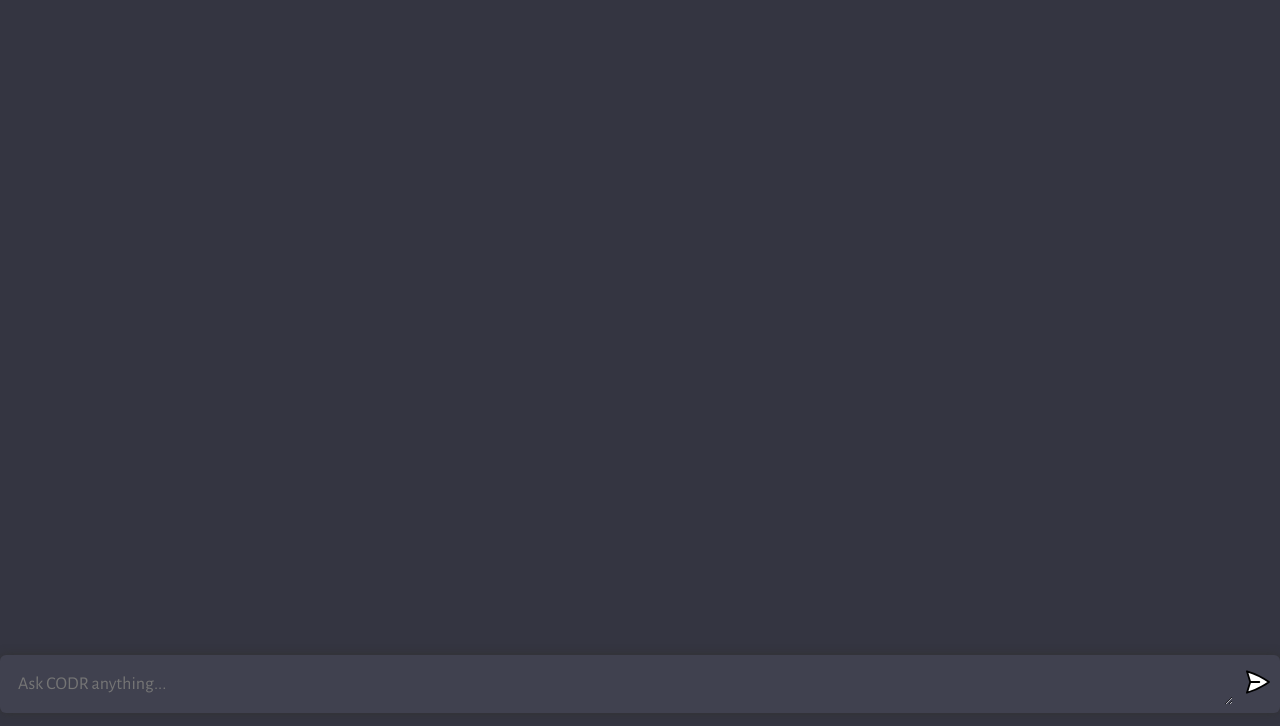
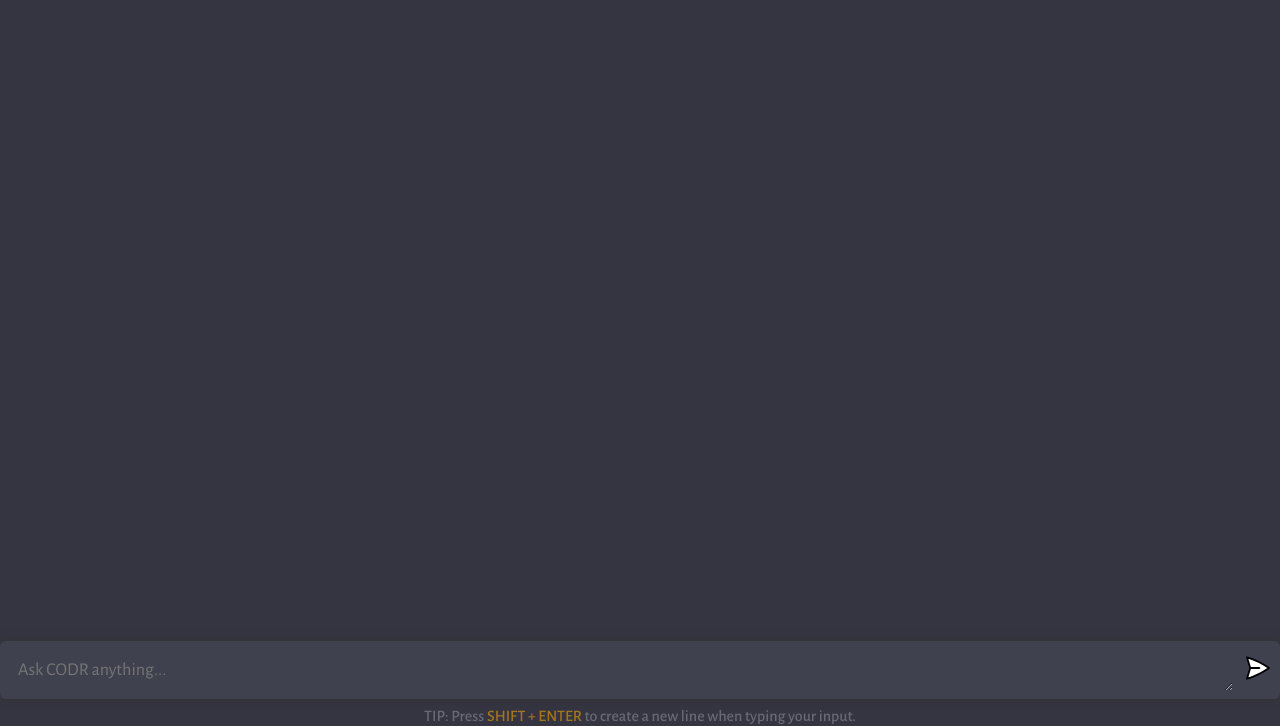
Before and after one commit to charlesknapp/CODR-ChatGPT-Clone, a website built with Vite: page client/index.html in a window 1280 px wide. Shown: the part 77-803 px from the top of the page. Built offline with nearby package versions, Linux system fonts and the light colour scheme.

Commit message:
Minor helper text added

```diff
--- a/client/index.html
+++ b/client/index.html
@@ -28,6 +28,11 @@
         <textarea name="prompt" rows="1" cols="1" placeholder="Ask CODR anything..."></textarea>
         <button type="submit"><img src="assets/send.svg" alt="Send message"></button>
       </form>
+      <div class="helper_textContainer">
+        <div class="helper_text">
+            <span>TIP: Press <span id="keyCommandText">SHIFT + ENTER</span> to create a new line when typing your input.</span>
+        </div>
+    </div>
     </div>
     <script type="module" src="script.js"></script>
   </body>
--- a/client/style.css
+++ b/client/style.css
@@ -124,6 +124,18 @@ nav {
   scroll-behavior: smooth;
 }
 
+.helper_textContainer {
+  color: #686974;
+  font-weight: 500;
+  display: flex;
+  max-width: 100%;
+  margin: 0 auto;
+  padding: 0px 10px 0px 10px;
+}
+span#keyCommandText {
+  color: rgba(255,165,0,0.56);
+}
+
 /* hides scrollbar */
 #chat_container::-webkit-scrollbar {
   display: none;
@@ -208,7 +220,7 @@ form {
   display: flex;
   flex-direction: row;
   gap: 10px;
-  margin-bottom: 1%;
+  margin-bottom: 8px;
   box-shadow: 0px 0px 10px #323232;
   border-radius: 6px;
 }
```
